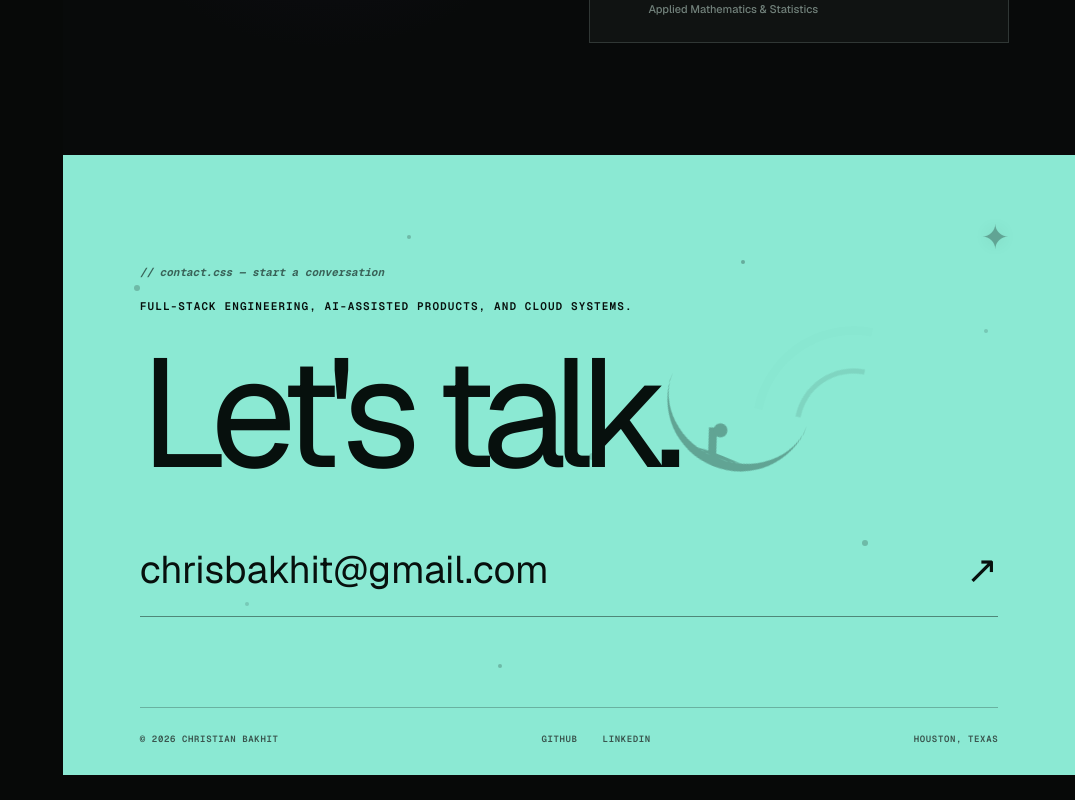
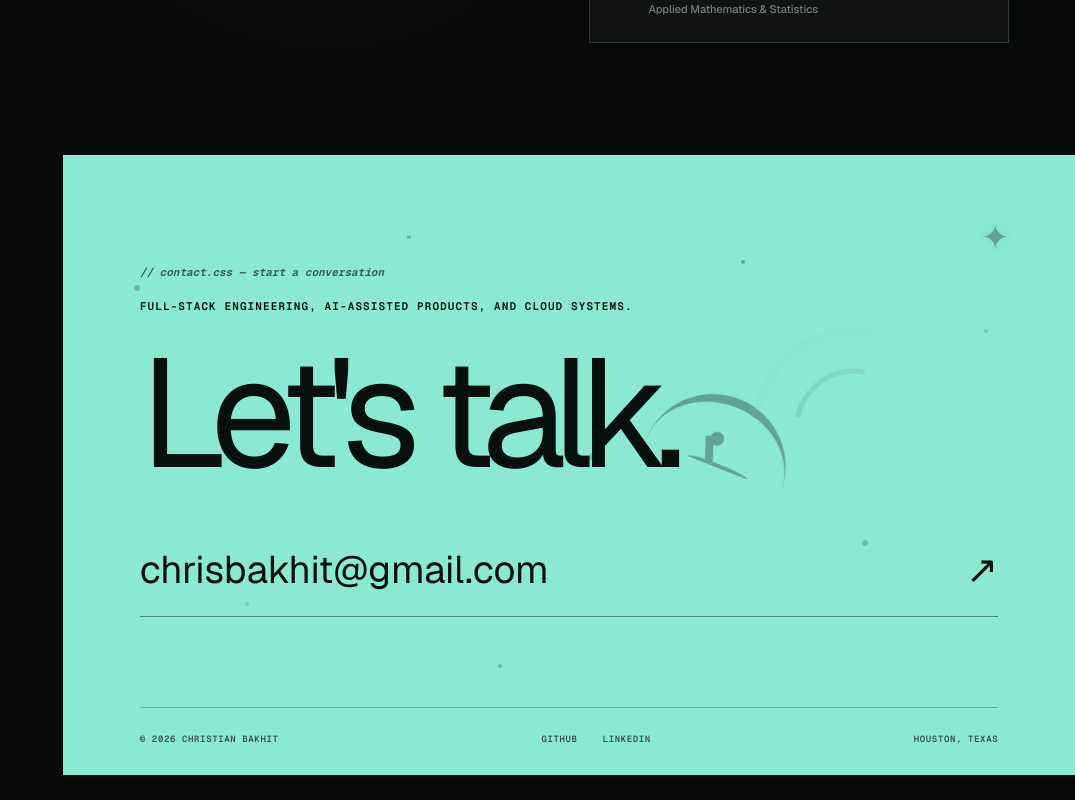
Before and after one commit to ChrisBakhit/christian-portfolio, a Next.js app: page / in a window 1280 px wide. Shown: the part 8652-9452 px from the top of the page, without its empty margins (205-1280 px from the left). Built offline with nearby package versions, Linux system fonts and the light colour scheme.

Commit message:
Correct contact signal dish orientation

```diff
--- a/app/navigation.css
+++ b/app/navigation.css
@@ -124,7 +124,7 @@ main.sidebarOpen { padding-left: 268px; }
 .signalWaves { position:absolute; right:38px; top:42px; width:210px; height:180px; transform:rotate(-34deg); }
 .signalWaves i { position:absolute; left:0; bottom:0; width:70px; height:70px; border:3px solid transparent; border-top-color:#07100d; border-radius:50%; opacity:0; animation:contactBroadcast 3.6s ease-out infinite; }
 .signalWaves i:nth-child(2) { animation-delay:1.2s; }.signalWaves i:nth-child(3) { animation-delay:2.4s; }
-.signalDish { position:absolute; left:20px; bottom:16px; width:145px; height:72px; overflow:hidden; border-bottom:9px solid #07100d; border-radius:0 0 100px 100px; transform:rotate(20deg); animation:dishFloat 5s ease-in-out infinite; }
+.signalDish { position:absolute; left:20px; bottom:16px; width:145px; height:72px; overflow:hidden; border-top:9px solid #07100d; border-radius:100px 100px 0 0; transform:rotate(20deg); animation:dishFloat 5s ease-in-out infinite; }
 .signalDish:before { content:""; position:absolute; left:66px; bottom:-41px; width:8px; height:70px; background:#07100d; transform:rotate(-20deg); }
 .signalDish:after { content:""; position:absolute; left:59px; bottom:20px; width:14px; height:14px; border-radius:50%; background:#07100d; }
 .signalDish i { position:absolute; left:45px; bottom:-3px; width:64px; height:7px; border-radius:50%; background:#07100d; }
```
